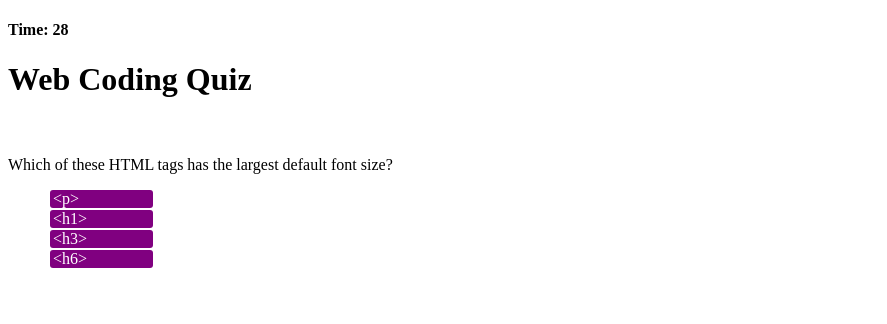
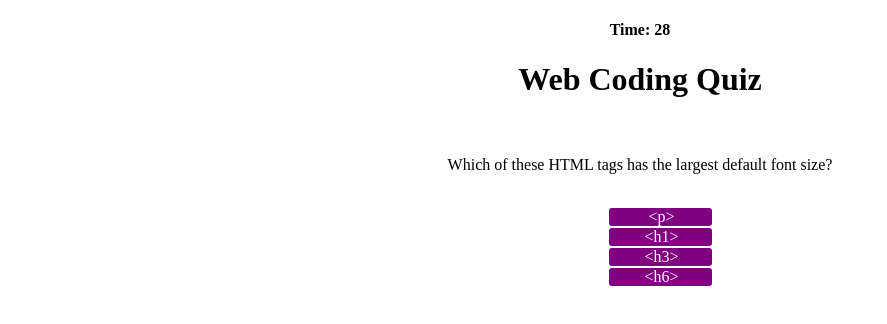
Before and after one commit to Shippo704/week4-challenge, a plain HTML site: page index.html in a window 1280 px wide. Both pictures are taken after a click on the button "Start Quiz!". Shown: the whole page, without its empty margins (0-887 px from the left). Drawn offline with Linux system fonts and the light colour scheme.

Commit message:
centered quiz buttons. fixed bug with timer

```diff
--- a/assets/css/style.css
+++ b/assets/css/style.css
@@ -1,11 +1,21 @@
-ul{
+body {
+    text-align: center;
+}
+
+#quizArea {
+    text-align: center;
+}
+
+ul {
     list-style-type: none;
+    display: inline-block;
 }
 
 li {
     border-radius: 3px;
     margin: 2px;
     padding-left: 3px;
+    text-align: center;
 }
 
 ul li {
--- a/assets/js/script.js
+++ b/assets/js/script.js
@@ -25,13 +25,21 @@ prevscoreForm.style.visibility = "hidden";
 
 //Timer Functions
 var timeRem;
+
+// function timer() {
+//     timeRem--;
+//     timerEl.textContent = "Time: " + timeRem;
+
+
+// }
+
 var timer = setInterval(function() {
     timeRem--;
     timerEl.textContent = "Time: " + timeRem;
 
     if (timeRem <= 0) {
         timeRem = 0;
-        clearInterval(myTimer)
+        clearInterval(timer)
         endQuiz();
        }
 }, 1000)
@@ -192,7 +200,7 @@ restartButton.addEventListener("click", function() {
 
         if (timeRem <= 0) {
             timeRem = 0;
-            clearInterval(myTimer)
+            clearInterval(timer)
             endQuiz();
            }
     }, 1000);
```
